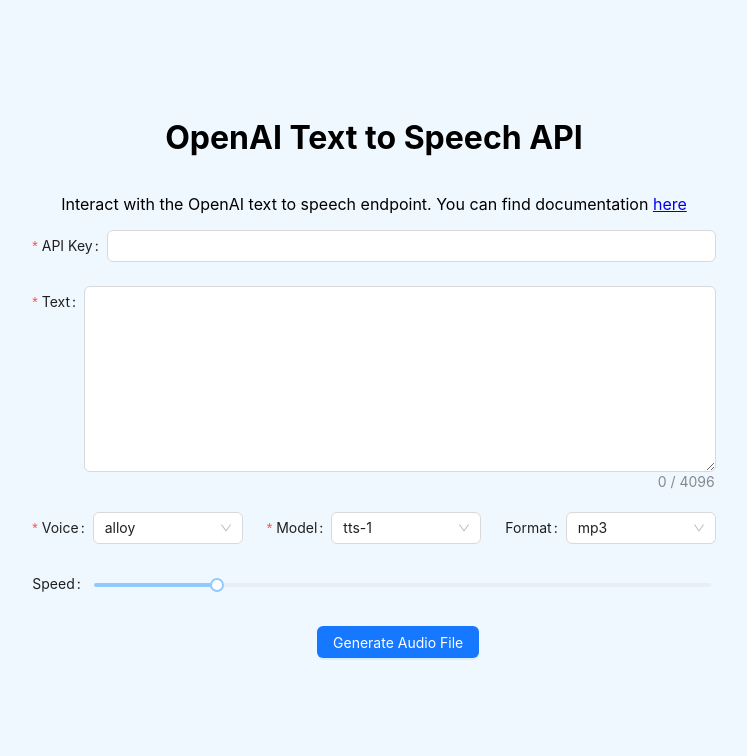
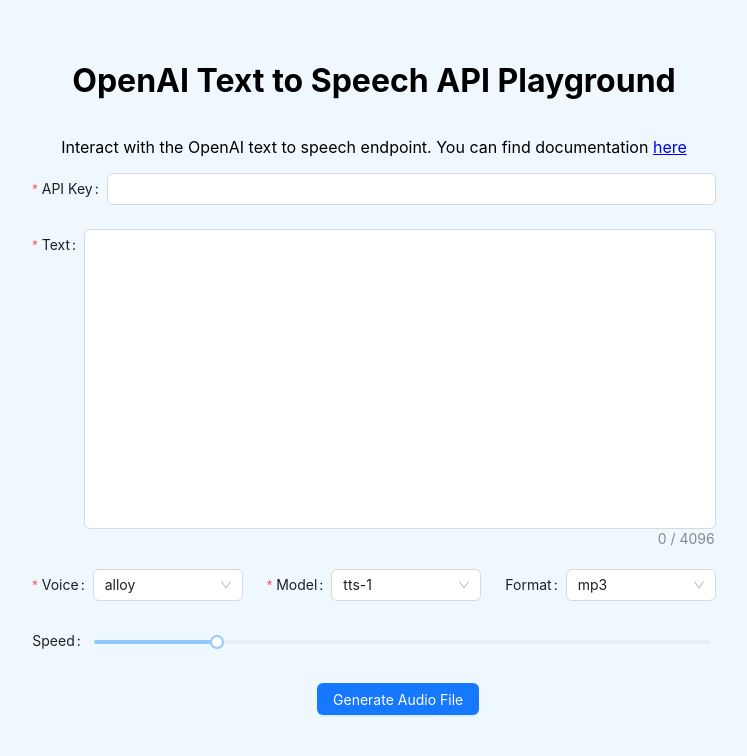
Before and after one commit to ayushaupreti/open-ai-text-to-speech, a React (Create React App) app: page / in a window 1280 px wide. Shown: the top 756 px of the page, without its empty margins (266-1013 px from the left). Built offline with nearby package versions, Linux system fonts and the light colour scheme.

Commit message:
update page title and remove resize option from text area

```diff
--- a/public/index.html
+++ b/public/index.html
@@ -24,7 +24,7 @@
       work correctly both with client-side routing and a non-root public URL.
       Learn how to configure a non-root public URL by running `npm run build`.
     -->
-    <title>Speech/Text Endpoint UI's</title>
+    <title>OpenAI Text to Speech Playground</title>
   </head>
   <body>
     <noscript>You need to enable JavaScript to run this app.</noscript>
--- a/src/App.js
+++ b/src/App.js
@@ -117,7 +117,7 @@
   return (
     <div className="App">
       <div className="container">
-        <h1 style={{ marginTop: 0 }}>OpenAI Text to Speech API</h1>
+        <h1 style={{ marginTop: 0 }}>OpenAI Text to Speech API Playground</h1>
         <p>
           Interact with the OpenAI text to speech endpoint. You can find
           documentation{" "}
@@ -164,7 +164,7 @@
             style={{ marginBottom: "40px" }}
           >
             <TextArea
-              rows={8}
+              style={{ height: 300, resize: "none" }}
               count={{
                 show: true,
                 max: 4096,
```
